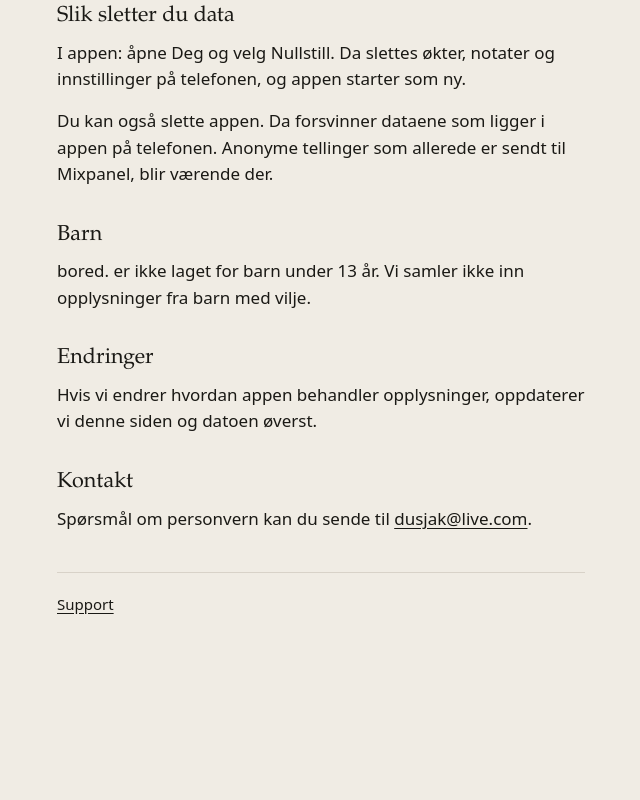
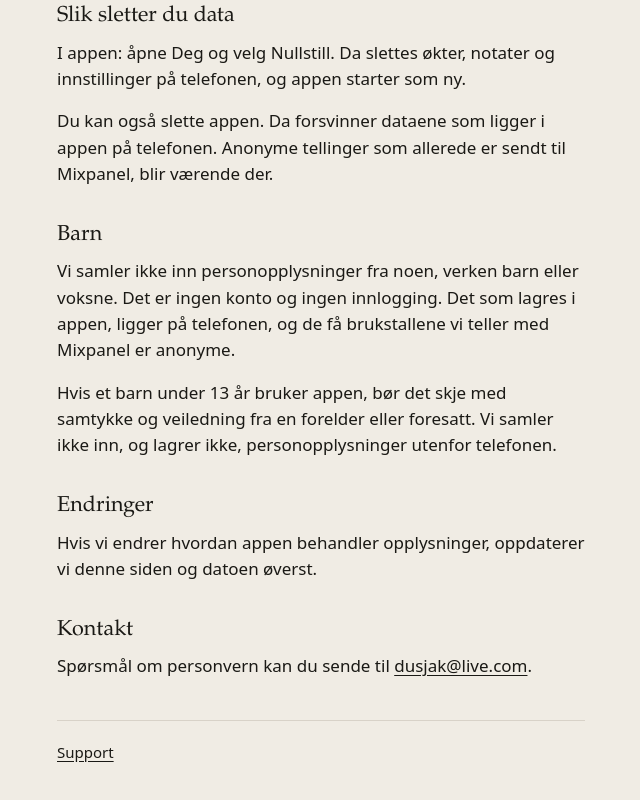
Before and after one commit to dusjak/bored-pages, a plain HTML site: page personvern.html in a window 1280 px wide. Shown: the part 1823-2623 px from the top of the page, without its empty margins (319-959 px from the left). Before the commit the page ends 2511 px from the top, so only its background shows below. Drawn offline with Linux system fonts and the light colour scheme.

Commit message:
Oppdater Barn-avsnittet i personvernerklæringen.
Teksten er tilpasset App Store-aldersgrense 4+ og norsk personvernregelverk: ingen personopplysninger samles inn, og bruk under 13 år bør skje med foreldre.

```diff
--- a/personvern.html
+++ b/personvern.html
@@ -124,7 +124,8 @@ footer p { margin: 0; }
     <p>Du kan også slette appen. Da forsvinner dataene som ligger i appen på telefonen. Anonyme tellinger som allerede er sendt til Mixpanel, blir værende der.</p>
 
     <h2>Barn</h2>
-    <p>bored. er ikke laget for barn under 13 år. Vi samler ikke inn opplysninger fra barn med vilje.</p>
+    <p>Vi samler ikke inn personopplysninger fra noen, verken barn eller voksne. Det er ingen konto og ingen innlogging. Det som lagres i appen, ligger på telefonen, og de få brukstallene vi teller med Mixpanel er anonyme.</p>
+    <p>Hvis et barn under 13 år bruker appen, bør det skje med samtykke og veiledning fra en forelder eller foresatt. Vi samler ikke inn, og lagrer ikke, personopplysninger utenfor telefonen.</p>
 
     <h2>Endringer</h2>
     <p>Hvis vi endrer hvordan appen behandler opplysninger, oppdaterer vi denne siden og datoen øverst.</p>
```
